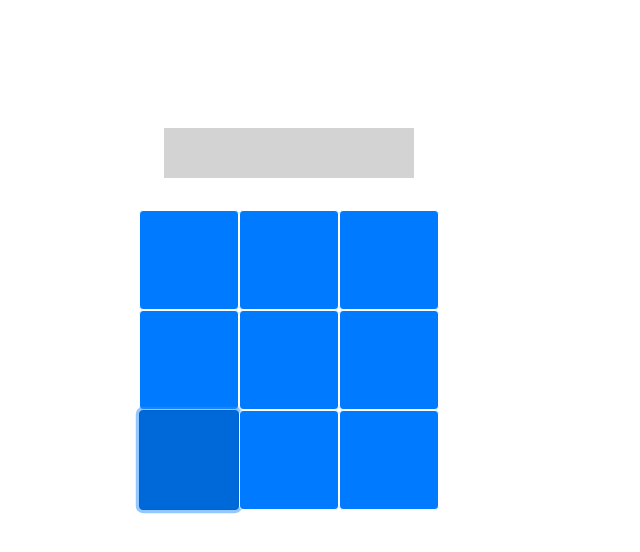
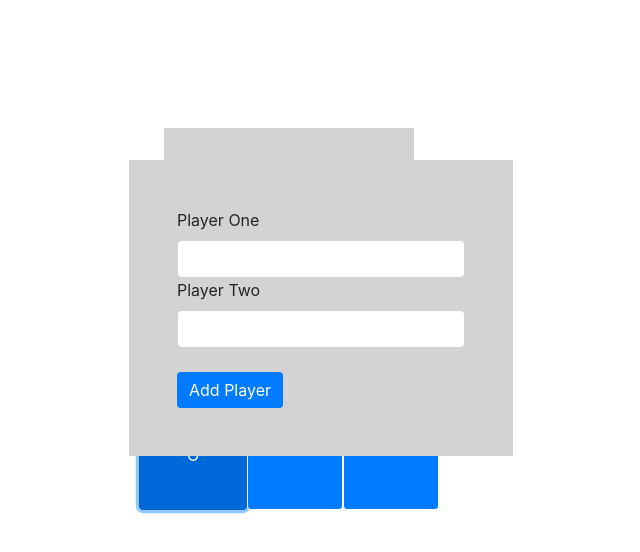
Before and after one commit to imahnama/JS-tic_tac-toe, a website: page index.html in a window 1280 px wide. Both pictures are taken after a click on the button 540 px from the left and 460 px from the top of the page. Shown: the whole page, without its empty margins (351-991 px from the left). Drawn offline with nearby package versions, Linux system fonts and the light colour scheme.

Commit message:
Added the following - Add the displayChip method - Update the Players factory - create the Add player html form

```diff
--- a/CSS/style.css
+++ b/CSS/style.css
@@ -23,3 +23,16 @@ body{
   margin: auto;
   margin-top: 8em;
 }
+
+.players-form {
+  display: block;
+  position: absolute;
+  width: 30%;
+  background-color: #D3D3D3;
+  top: 10em;
+  left: 30em;
+}
+
+.players-form button {
+  border: none;
+}
--- a/index.html
+++ b/index.html
@@ -12,32 +12,43 @@
   </div>
   <div class="display-board">
     <div class="board-cell">
-      <button type="button" name="button" class="btn btn-primary w-100 h-100 btn1" id = "button-1" onclick="acceptInput(1)"></button>
+      <button type="button" name="button" class="btn btn-primary w-100 h-100 btn1" id = "1" onclick="acceptInput(1)"></button>
     </div>
     <div class="board-cell">
-      <button type="button" name="button" class="btn btn-primary w-100 h-100" id = "button-2" onclick="acceptInput(2)"></button>
+      <button type="button" name="button" class="btn btn-primary w-100 h-100" id = "2" onclick="acceptInput(2)"></button>
     </div>
     <div class="board-cell">
-        <button type="button" name="button" class="btn btn-primary w-100 h-100" id = "button-3" onclick="acceptInput(3)"></button>
+        <button type="button" name="button" class="btn btn-primary w-100 h-100" id = "3" onclick="acceptInput(3)"></button>
     </div>
     <div class="board-cell">
-        <button type="button" name="button" class="btn btn-primary w-100 h-100" id = "button-4" onclick="acceptInput(4)"></button>
+        <button type="button" name="button" class="btn btn-primary w-100 h-100" id = "4" onclick="acceptInput(4)"></button>
     </div>
     <div class="board-cell">
-        <button type="button" name="button" class="btn btn-primary w-100 h-100" id = "button-5" onclick="acceptInput(5)"></button>
+        <button type="button" name="button" class="btn btn-primary w-100 h-100" id = "5" onclick="acceptInput(5)"></button>
     </div>
     <div class="board-cell">
-        <button type="button" name="button" class="btn btn-primary w-100 h-100" id = "button-6" onclick="acceptInput(6)"></button>
+        <button type="button" name="button" class="btn btn-primary w-100 h-100" id = "6" onclick="acceptInput(6)"></button>
     </div>
     <div class="board-cell">
-        <button type="button" name="button" class="btn btn-primary w-100 h-100" id = "button-7" onclick="acceptInput(7)"></button>
+        <button type="button" name="button" class="btn btn-primary w-100 h-100" id = "7" onclick="acceptInput(7)"></button>
     </div>
     <div class="board-cell">
-        <button type="button" name="button" class="btn btn-primary w-100 h-100" id = "button-8" onclick="acceptInput(8)"></button>
+        <button type="button" name="button" class="btn btn-primary w-100 h-100" id = "8" onclick="acceptInput(8)"></button>
     </div>
     <div class="board-cell">
-        <button type="button" name="button" class="btn btn-primary w-100 h-100" id = "button-9" onclick="acceptInput(9)"></button>
+        <button type="button" name="button" class="btn btn-primary w-100 h-100" id = "9" onclick="acceptInput(9)"></button>
     </div>
+  </div>
+  <div class="players-form p-5">
+    <label for="playerOne">
+      Player One
+    </label>
+    <input type="text" class="form-control">
+    <label for="playerTwo">
+      Player Two
+    </label>
+    <input type="text" class="form-control">
+    <button id="add-players-btn" class="btn btn-primary mt-4">Add Player</button>
   </div>
 </body>
 <script src="main.js"></script>
--- a/main.js
+++ b/main.js
@@ -1,6 +1,8 @@
+
+let gameBoard = []
+
 const displayBoard = (() => {
-  let gameBoard = []
-  let playerOneMoves = []
+    let playerOneMoves = []
   let playerTwoMoves = []
   let winArray = [[1, 2, 3], [4, 5, 6], [7, 8, 9],
              [1, 4, 7], [2, 5, 8], [3, 6, 9],
@@ -54,13 +56,35 @@ const displayBoard = (() => {
 
 const acceptInput = (value) => {
   displayBoard.playerMoves(value)
+  gameLogic.displayChip(value)
 }
 
 const Players = () => {
-
+  console.log("Testing players button")
 };
 
 const gameLogic = (() => {
 
+  let newArr = []
+
+  const displayChip = (value) => {
+    let chipOne = "X";
+    let chipTwo = "O";
+    if((gameBoard.length % 2 === 0) && !(newArr.includes(value))){
+      newArr.push(value)
+      document.getElementById(value).innerHTML = chipOne
+      console.log(chipTwo)
+    } else if((gameBoard.length % 2 !== 0) && !(newArr.includes(value))){
+    newArr.push(value)
+      document.getElementById(value).innerHTML = chipTwo
+      console.log(chipOne)
+    }
+  }
+
+  return {
+    displayChip
+  }
 
 })();
+
+document.getElementById("add-players-btn").addEventListener("click", Players)
```
